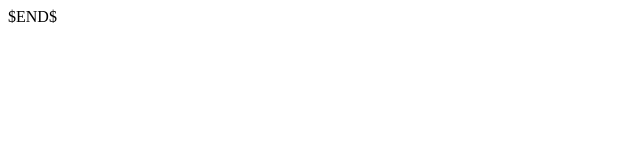
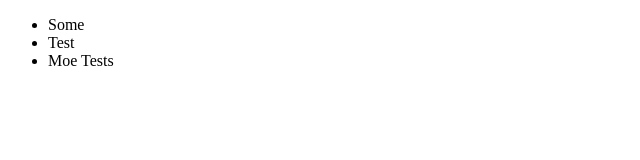
Before and after one commit to Parallelix/Spliter, a plain HTML site: page index.html in a window 1280 px wide. Shown: the whole page, without its empty margins (0-640 px from the left). Drawn offline with Linux system fonts and the light colour scheme.

Commit message:
test with changes

```diff
--- a/index.html
+++ b/index.html
@@ -2,9 +2,13 @@
 <html lang="en">
 <head>
     <meta charset="UTF-8">
-    <title>$Title$</title>
+    <title>TestFile</title>
 </head>
 <body>
-$END$
+    <ul>
+        <li>Some</li>
+        <li>Test</li>
+        <li>Moe Tests</li>
+    </ul>
 </body>
 </html>
```
